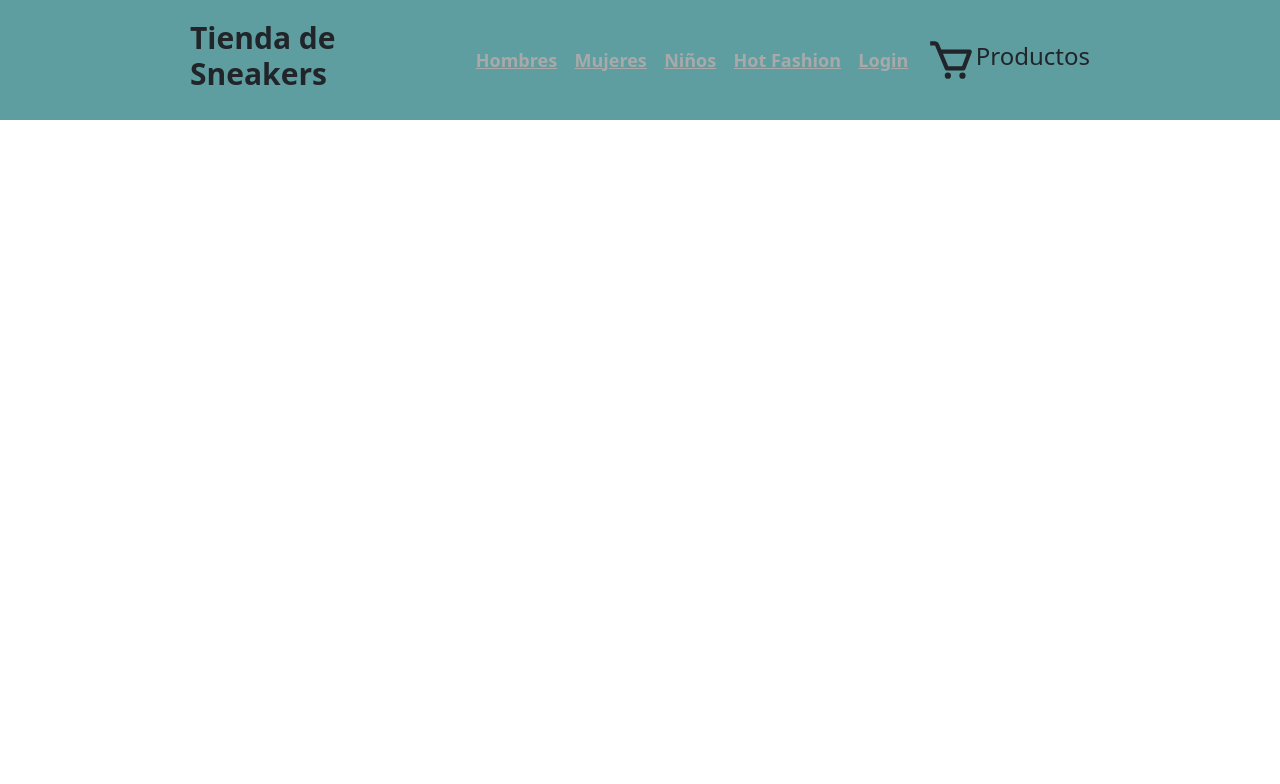
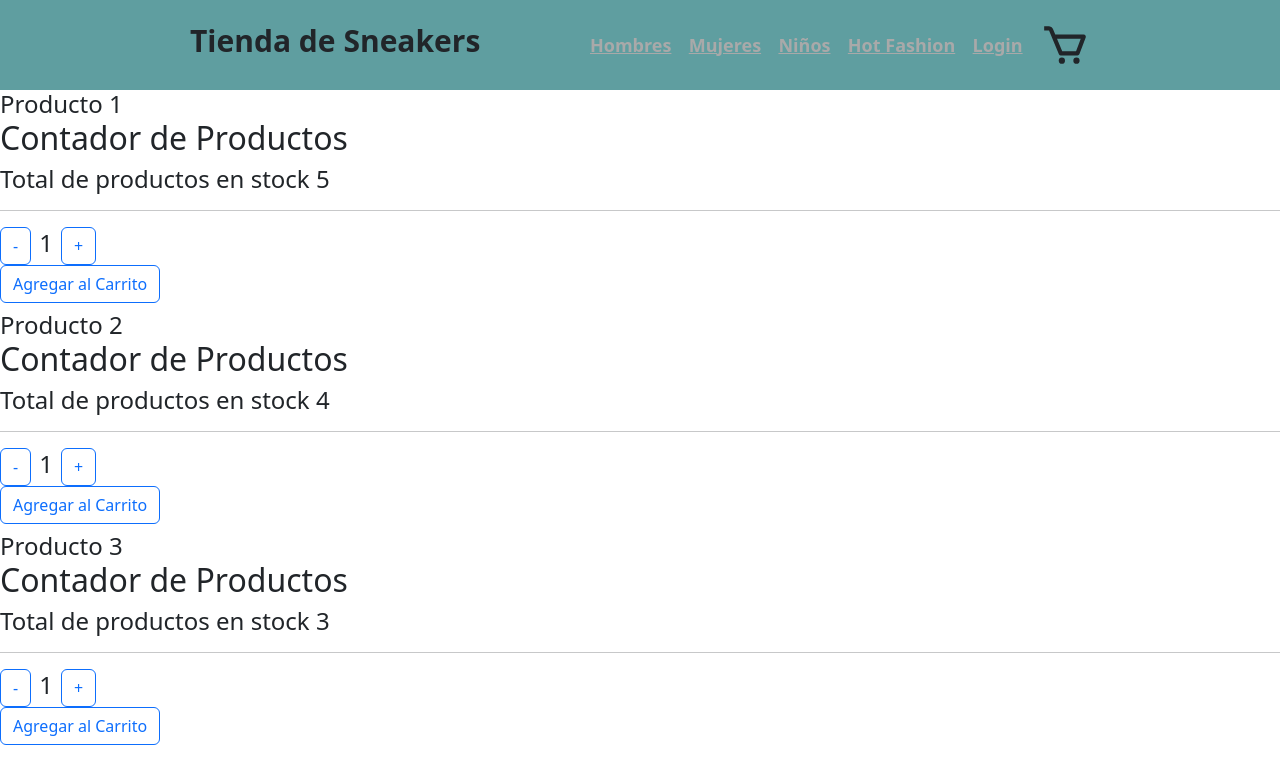
Before and after one commit to checoloc0/rj-sergio, a React (Create React App) app: page / in a window 1280 px wide. Shown: the top 784 px of the page. Built offline with nearby package versions, Linux system fonts and the light colour scheme.

Commit message:
Desafio Contado Boton

```diff
--- a/src/App.js
+++ b/src/App.js
@@ -1,17 +1,18 @@
 import './App.css'
 import './components/Header/Header.css'
-import logo from './images/Logo.png'
+
 import { Header } from './components/Header/Header'
 import 'bootstrap/dist/css/bootstrap.min.css';
-import { ItemListContainer } from './components/ItemListContainer';
-
+import { ItemListContainer } from './components/Container/ItemListContainer';
 
 
 const App = () => {
   return (
     <div>
      <Header/>
-     <ItemListContainer saludo={'saludo'}/>
+     <ItemListContainer seccion="Producto 1" stock="5"/>
+     <ItemListContainer seccion="Producto 2" stock="4"/>
+     <ItemListContainer seccion="Producto 3" stock="3"/>
     </div>
   );
 }
--- /dev/null
+++ b/src/components/Container/ItemCount.js
@@ -0,0 +1,47 @@
+import { useState } from "react"
+
+export const ItemCount =(props) => {
+
+let stock= props.stock
+
+ let [contador,setContador]= useState(1)
+
+ const estado= useState()
+
+
+   const sumar =() =>{
+        if( contador<stock){
+        setContador(contador+1)
+
+        }
+   }
+
+const restar =()=>{
+        if( contador> 0){
+        setContador(contador-1)
+
+        }
+}
+
+
+    return (
+        <div>
+
+              <h2>Contador de Productos</h2>
+              <p>Total de productos en stock {stock}</p>
+                <hr/>
+                <button onClick={restar} className="btn btn-outline-primary">-</button>
+                <span className="mx-2">{contador}</span>
+                <button onClick={sumar} className="btn btn-outline-primary"> + </button>
+               <br/>
+                <button className="btn btn-outline-primary"> Agregar al Carrito </button>
+
+
+
+        </div>
+
+
+    )
+
+
+}
--- a/src/components/ItemListContainer.js
+++ b/src/components/Container/ItemListContainer.js
@@ -1,11 +1,15 @@
-
+import { ItemCount } from './ItemCount';
 
 export const ItemListContainer =(props) => {
+
 
 return(
     <section>
         <h4>
           {props.seccion}
+
+
+          <ItemCount stock={props.stock}/>
         </h4>
 
     </section>
--- a/src/components/Header/Header.js
+++ b/src/components/Header/Header.js
@@ -1,5 +1,5 @@
 import { Barranav } from './NavBar'
-import { ItemListContainer } from '../ItemListContainer';
+
 
 export const Header = () => {
 
@@ -9,7 +9,6 @@ return (
 
                <h1 className="header-title">Tienda de Sneakers</h1>
                 <Barranav/>
-                <ItemListContainer seccion="Productos"/>
                 </div>
 
 
--- a/src/components/Header/NavBar.js
+++ b/src/components/Header/NavBar.js
@@ -1,5 +1,11 @@
 
 import { CartWidget } from "./CartWidget"
+
+import Container from 'react-bootstrap/Container';
+import Nav from 'react-bootstrap/Nav';
+import Navbar from 'react-bootstrap/Navbar';
+import NavDropdown from 'react-bootstrap/NavDropdown';
+
 
 export const Barranav = () =>{
     return (
```
Also changed, not shown: src/components/Header/ItemListContainer2.js (added, +55 -0 lines).
